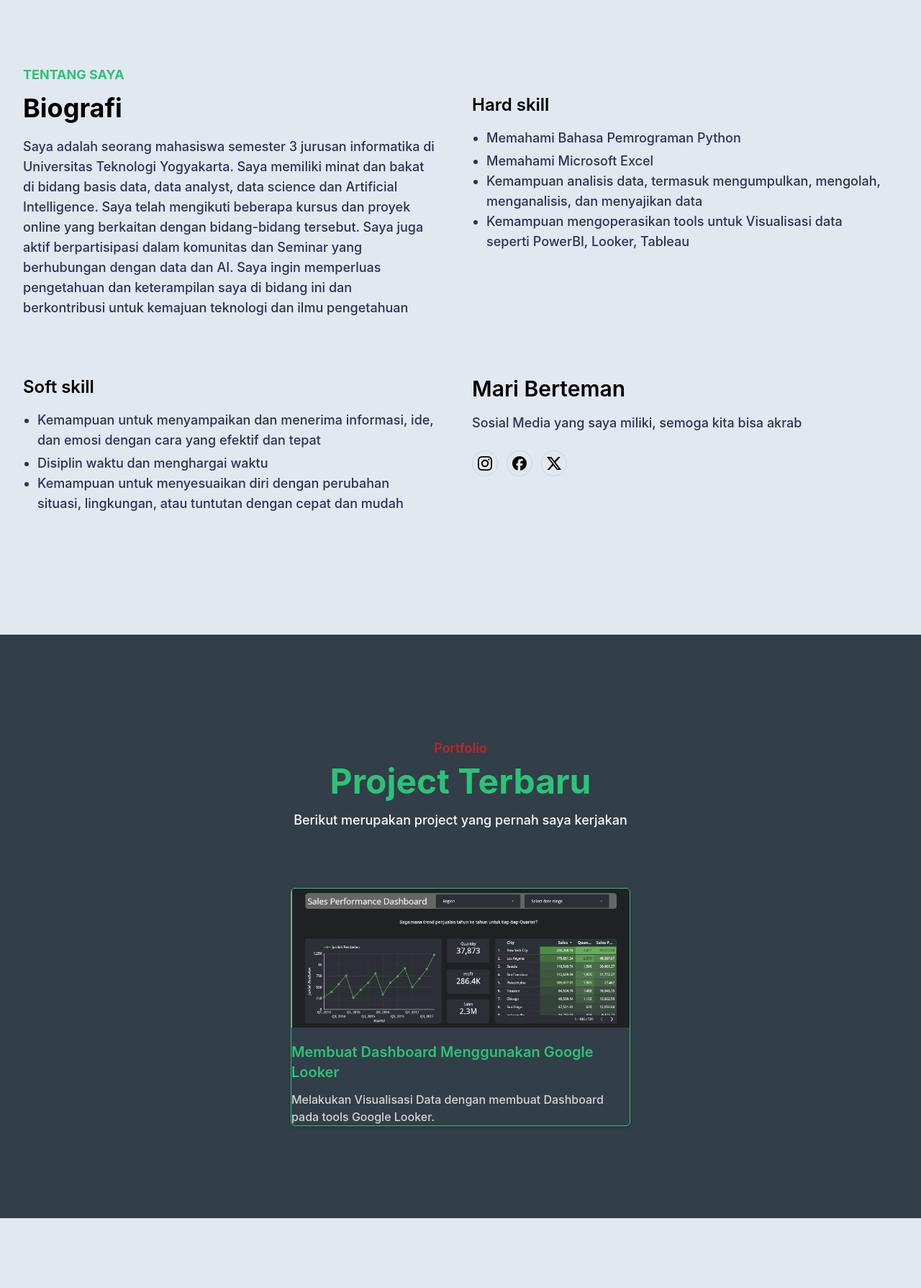
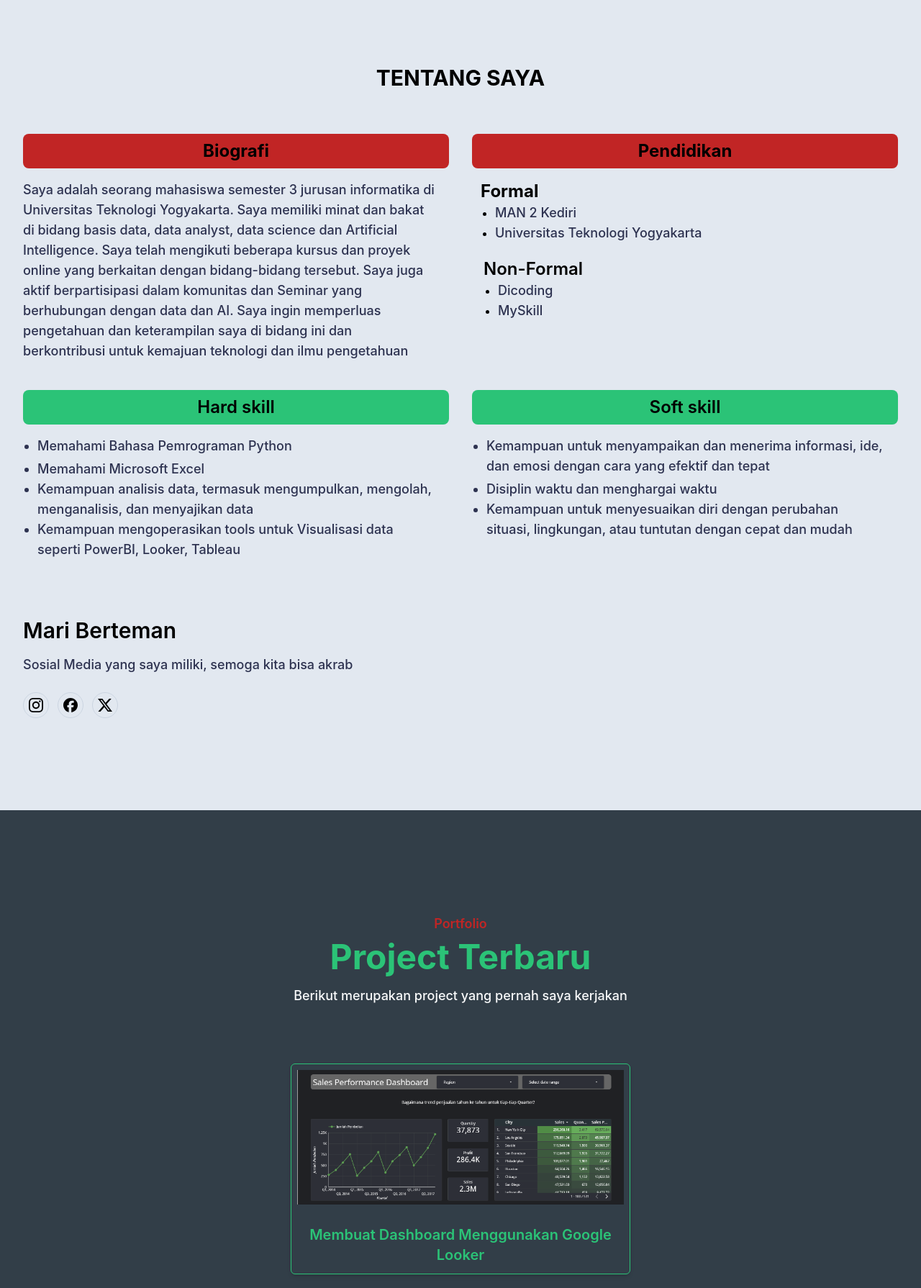
Before and after one commit to ibragans666/ibragans666, a website: page index.html in a window 1280 px wide. Shown: the part 840-2630 px from the top of the page at 72% size. Drawn offline with Linux system fonts and the light colour scheme; no server answers.

Commit message:
Web-portofolio

```diff
--- a/index.html
+++ b/index.html
@@ -12,7 +12,7 @@
         <div class="container">
             <div class="flex items-center justify-between relative">
                 <div class="px-4">
-                    <a href="#home" class="font-bold font-sans text-lg text-primary block py-6">IBRA.</a>
+                    <a href="#home" class="font-bold font-lobster text-lg text-primary block py-6">IBRA.</a>
                 </div>
                 <div class="flex items-center px-4 ">
                     <button id="hamburger" name="hamburger" type="button" class="block absolute right-4 lg:hidden">
@@ -67,14 +67,32 @@
     <!-- section 2 about -->
     <section id="about" class="pt-36 pb-32 bg-slate-200">
         <div class="container">
+            <h4 class="font-bold uppercase  text-3xl flex justify-center w-full px-4 mb-10">Tentang saya</h4>
             <div class="flex flex-wrap">
                 <div class="w-full px-4 mb-10 lg:w-1/2">
-                    <h4 class="font-bold uppercase text-ijo text-lg mb-3">Tentang saya</h4>
-                    <h2 class="font-bold  text-3xl mb-5 max-w-md lg:text-4xl">Biografi</h2>
+                    <h2 class="font-bold text text-2xl mb-4 mt-5 lg:text-2xl bg-primary rounded-lg p-2 text-center">Biografi</h2>
                     <p class="font-medium text-base text-dark max-w-xl lg:text-lg">Saya adalah seorang mahasiswa semester 3 jurusan informatika di Universitas Teknologi Yogyakarta. Saya memiliki minat dan bakat di bidang basis data, data analyst, data science dan Artificial Intelligence. Saya telah mengikuti beberapa kursus dan proyek online yang berkaitan dengan bidang-bidang tersebut. Saya juga aktif berpartisipasi dalam komunitas dan Seminar yang berhubungan dengan data dan AI. Saya ingin memperluas pengetahuan dan keterampilan saya di bidang ini dan berkontribusi untuk kemajuan teknologi dan ilmu pengetahuan</p>
                 </div>
+                <div class="w-full px-4 mb-10 lg:w-1/2 lg:pt-5">
+                    <h2 class="font-bold text text-2xl mb-4 mt- lg:text-2xl bg-primary  rounded-lg p-2 text-center">Pendidikan</h2>
+                    <div class="pb-5 px-3">
+                        <h1 class="font-bold text-2xl">Formal</h1>
+                        <ul class="list-disc mx-5">
+                            <li><p class="font-medium text-base text-dark max-w-xl lg:text-lg">MAN 2 Kediri</p></li>
+                            <li><p class="font-medium text-base text-dark max-w-xl lg:text-lg">Universitas Teknologi Yogyakarta</p></li>
+                        </ul>
+                    </div>
+                    <div class="pb-5 mx-4">
+                        <h1 class="font-semibold text-2xl">Non-Formal</h1>
+                        <ul class="list-disc mx-5">
+                            <li><p class="font-medium text-base text-dark max-w-xl lg:text-lg">Dicoding</p></li>
+                            <li><p class="font-medium text-base text-dark max-w-xl lg:text-lg">MySkill</p></li>
+                        </ul>
+                    </div>
+
+                </div>
                 <div class="w-full px-4 mb-10 lg:w-1/2">
-                    <h1 class="font-semibold text text-2xl mb-4 lg:text-2xl lg:pt-10">Hard skill</h1>
+                    <h1 class="font-semibold text text-2xl mb-4 lg:text-2xl  bg-ijo rounded-lg p-2 text-center">Hard skill</h1>
                     <ul class="font-medium text-base text-dark max-w-xl lg:text-lg list-disc mx-5">
                         <li class="pb-1">Memahami Bahasa Pemrograman Python</li>
                         <li>Memahami Microsoft Excel</li>
@@ -84,7 +102,7 @@
                     <p class="font-medium text-base text-dark max-w-xl lg:text-lg"></p>
                 </div>
                 <div class="w-full px-4 mb-10 lg:w-1/2">
-                    <h1 class="font-semibold text text-2xl mb-4 lg:text-2xl lg:pt-10">Soft skill</h1>
+                    <h1 class="font-semibold text text-2xl mb-4 lg:text-2xl  bg-ijo rounded-lg p-2 text-center">Soft skill</h1>
                     <ul class="font-medium text-base text-dark max-w-xl lg:text-lg list-disc mx-5">
                         <li class="pb-1">Kemampuan untuk menyampaikan dan menerima informasi, ide, dan emosi dengan cara yang efektif dan tepat</li>
                         <li>Disiplin waktu dan menghargai waktu</li>
@@ -125,13 +143,20 @@
                 <div class="mb-12 p-4 md:w-1/2">
                     <div class="rounded-md shadow-md overflow-hidden border border-ijo">
                         <a href="https://lookerstudio.google.com/u/0/reporting/4290b87c-7f9d-4418-88ff-9852d84a213d/page/qCDaD/edit" target="_blank">
-                            <img src="/dist/img/porto1.png" alt="" class="w-full">
-                            <h3 class="font-semibold text-xl text-ijo mt-5 mb-3">Membuat Dashboard Menggunakan Google Looker</h3>
-                            <p class="font-medium text-base text-zinc-300">Melakukan Visualisasi Data dengan membuat Dashboard pada tools Google Looker.</p>
+                            <img src="/dist/img/porto1.png" alt="" class="w-full p-2">
+                            <h3 class="font-semibold text-xl text-ijo mt-5 mb-3 text-center ">Membuat Dashboard Menggunakan Google Looker</h3>
+
                         </a>
                     </div>
                 </div>
             </div>
+            <div class="w-full px-4">
+                <div class="max-w-xl mx-auto text-center mb-16">
+                    <h2 class="font-bold text-ijo text-3xl mb-4 sm:text-4xl lg:text-5xl">Sertifikat</h2>
+                    <p class="font-medium text-md text-light md:text-lg">Berikut merupakan sertifikat yang saya punya</p>
+                </div>
+            </div>
+            <div class="w-full px-4 flex flex-wrap justify-center xl:w-10/12 xl:mx-auto" id="certificates-container"></div>
         </div>
     </section>
     <!-- End of Portfolio -->
--- a/src/input.css
+++ b/src/input.css
@@ -1,13 +1,15 @@
 @tailwind base;
 @tailwind components;
 @tailwind utilities;
+@import url('https://fonts.googleapis.com/css2?family=Lobster&display=swap');
 
 body{
     font-family: 'Inter', sans-serif;
 }
 
+
 .navbar-fixed{
-    @apply fixed z-[9999] bg-white bg-opacity-80;
+    @apply fixed z-[9999] bg-black bg-opacity-80;
     backdrop-filter : blur(5px);
     box-shadow : inset 0 -1px 0 0 rgba(0,0,0,0.2);
 }
--- a/tailwind.config.js
+++ b/tailwind.config.js
@@ -8,6 +8,7 @@ module.exports = {
     },
     fontFamily : {
       sans: [ "Nunito", "sans-serif" ],
+      lobster: ['Lobster', 'cursive'],
 
     },
     extend: {
```
Also changed, not shown: dist/js/script.js, dist/output.css.
